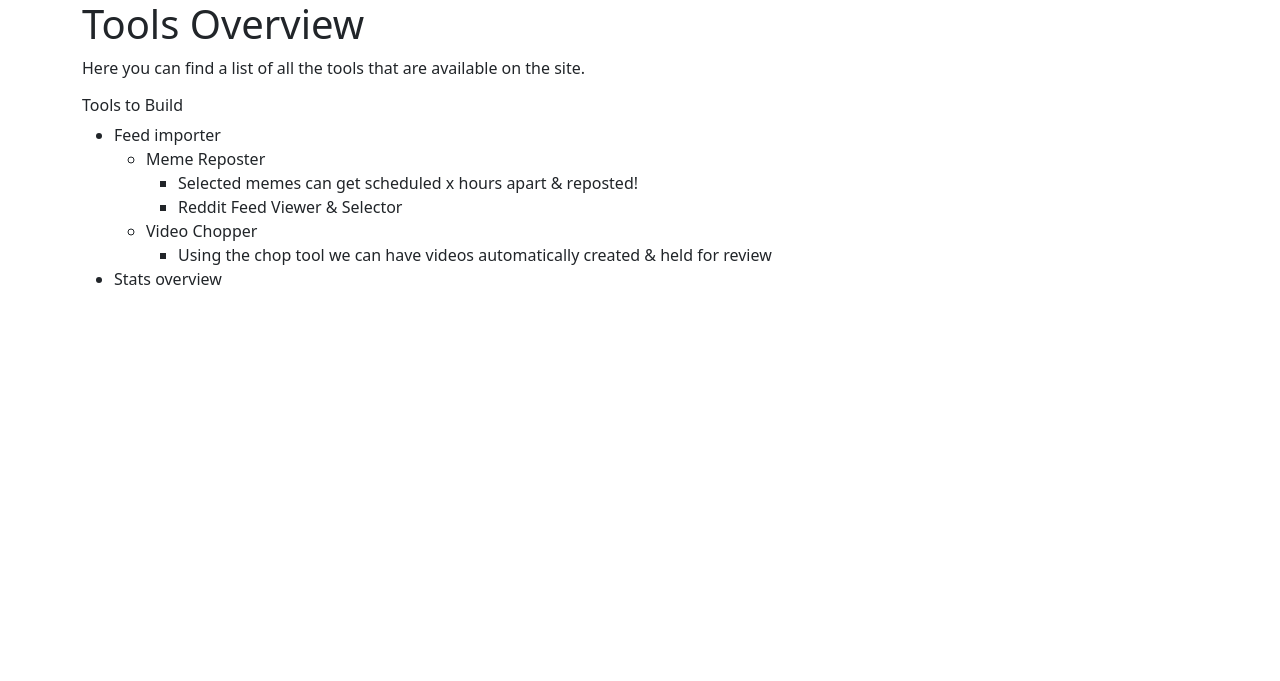
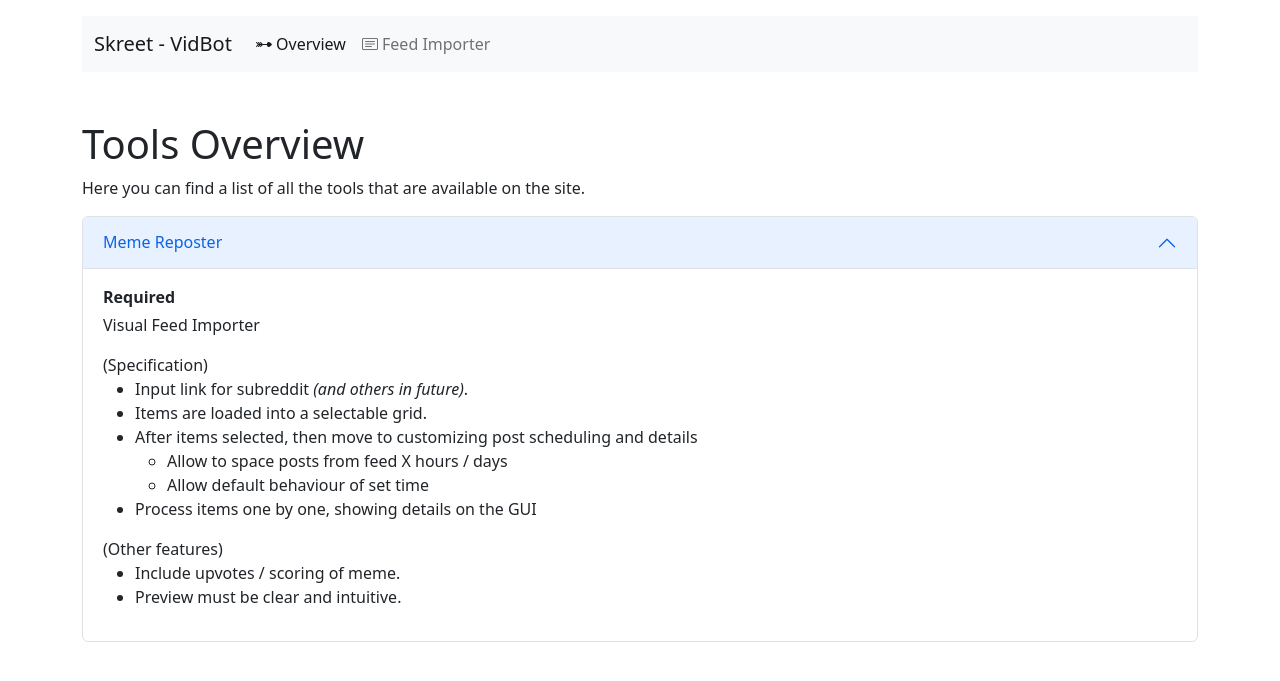
Before and after one commit to Islati/smm-tool-suite, a Flask app: page / in a window 1280 px wide. Shown: the top 681 px of the page. Run offline with Flask 2, Linux system fonts and the light colour scheme; some libraries are stand-ins or nearby versions.

Commit message:
Modularized blueprints for application. Began working on feed navigator. Started implementing reddit using PRAW for scraping

```diff
--- a/bot/webapp/__init__.py
+++ b/bot/webapp/__init__.py
@@ -1,5 +1,7 @@
 from flask import Flask, current_app, render_template
 from bot.webapp.extensions import db, migrations, mail
+
+from bot.webapp.blueprints.feed_importer import feed_importer as feed_importer_blueprint
 
 
 def debug(message):
@@ -12,7 +14,7 @@ def debug(message):
 
 
 def create_app(configuration=None) -> Flask:
-    app = Flask(__name__, template_folder='emails', static_folder='static')
+    app = Flask(__name__, template_folder='templates', static_folder='static')
     app.config.from_object(configuration)
 
     db.init_app(app=app)
@@ -45,6 +47,8 @@ def create_app(configuration=None) -> Flask:
     def index():
         return render_template('index.html')
 
+    app.register_blueprint(feed_importer_blueprint)
+
     app.logger.info("Flask Application Created")
 
     return app
--- a/bot/webapp/app.py
+++ b/bot/webapp/app.py
@@ -1,4 +1,4 @@
 from bot.webapp import create_app
-from bot.webapp.config import Config
+from bot.webapp.config import Config, DefaultConfig
 
-app = create_app(Config())
+app = create_app(DefaultConfig())
--- /dev/null
+++ b/bot/webapp/blueprints/__init__.py
@@ -0,0 +1 @@
+from bot.webapp.blueprints.feed_importer import feed_importer as feed_importer_blueprint
--- a/bot/webapp/templates/base.html
+++ b/bot/webapp/templates/base.html
@@ -4,17 +4,81 @@
     <meta charset="utf-8">
     <meta name="viewport" content="width=device-width, initial-scale=1">
 
-<!--    Bootstrap Include -->
+
+    <!--    Bootstrap Include -->
     <link href="https://cdn.jsdelivr.net/npm/bootstrap@5.2.1/dist/css/bootstrap.min.css" rel="stylesheet"
           integrity="sha384-iYQeCzEYFbKjA/T2uDLTpkwGzCiq6soy8tYaI1GyVh/UjpbCx/TYkiZhlZB6+fzT" crossorigin="anonymous">
+
+    <!--    Bootstrap Icons -->
+    <link rel="stylesheet" href="https://cdn.jsdelivr.net/npm/bootstrap-icons@1.9.1/font/bootstrap-icons.css">
 
 
     <title>{% block title %} {% endblock %}"</title>
 </head>
 <body>
 
-{% block body %}
-{% endblock %}
+<div class="container">
+    {% block navbar %}
+        <div id="navigation-header">
+            <div class="row mb-5 mt-3">
+                <div class="col-12">
+                    <nav class="navbar navbar-expand-lg navbar-light bg-light">
+                        <div class="container-fluid">
+                            <a class="navbar-brand" href="#">Skreet - VidBot</a>
+                            <button class="navbar-toggler" type="button" data-bs-toggle="collapse"
+                                    data-bs-target="#navbarSupportedContent" aria-controls="navbarSupportedContent"
+                                    aria-expanded="false" aria-label="Toggle navigation">
+                                <span class="navbar-toggler-icon"></span>
+                            </button>
+                            <div class="collapse navbar-collapse" id="navbarSupportedContent">
+                                <ul class="navbar-nav me-auto mb-2 mb-lg-0">
+                                    <li class="nav-item">
+                                        <a class="nav-link active" aria-current="page" href="/"><i
+                                                class="bi bi-heart-arrow"></i> Overview</a>
+                                    </li>
+                                    <li class="nav-item">
+                                        <a class="nav-link" href="/feed-importer/"><i class="bi bi-card-text mr-1"></i>
+                                            Feed Importer</a>
+                                    </li>
+                                    {#                                    <li class="nav-item dropdown">#}
+                                    {#                                        <a class="nav-link dropdown-toggle" href="#" id="navbarDropdown" role="button"#}
+                                    {#                                           data-bs-toggle="dropdown" aria-expanded="false">#}
+                                    {#                                            Dropdown#}
+                                    {#                                        </a>#}
+                                    {#                                        <ul class="dropdown-menu" aria-labelledby="navbarDropdown">#}
+                                    {#                                            <li><a class="dropdown-item" href="#">Action</a></li>#}
+                                    {#                                            <li><a class="dropdown-item" href="#">Another action</a></li>#}
+                                    {#                                            <li>#}
+                                    {#                                                <hr class="dropdown-divider">#}
+                                    {#                                            </li>#}
+                                    {#                                            <li><a class="dropdown-item" href="#">Something else here</a></li>#}
+                                    {#                                        </ul>#}
+                                    {#                                    </li>#}
+                                    {#                                    <li class="nav-item">#}
+                                    {#                                        <a class="nav-link disabled" href="#" tabindex="-1"#}
+                                    {#                                           aria-disabled="true">Disabled</a>#}
+                                    {#                                    </li>#}
+                                </ul>
+                                {#                                <form class="d-flex">#}
+                                {#                                    <input class="form-control me-2" type="search" placeholder="Search"#}
+                                {#                                           aria-label="Search">#}
+                                {#                                    <button class="btn btn-outline-success" type="submit">Search</button>#}
+                                {#                                </form>#}
+                            </div>
+                        </div>
+                    </nav>
+                </div>
+            </div>
+
+        </div>
+    {% endblock %}
+
+    <div class="row">
+        {% block body %}
+        {% endblock %}
+    </div>
+</div>
+
 
 <!--Bootstrap-->
 <script src="https://cdn.jsdelivr.net/npm/bootstrap@5.2.1/dist/js/bootstrap.bundle.min.js"
--- a/bot/webapp/templates/index.html
+++ b/bot/webapp/templates/index.html
@@ -1,8 +1,7 @@
 {% extends "base.html" %}
 {% block title %}Tools Overview{% endblock %}
 {% block body %}
-
-    <div class="container">
+    <div class="container-fluid">
         <div class="row">
             <div class="col-sm-12">
                 <h1>Tools Overview</h1>
@@ -11,50 +10,42 @@
         </div>
 
         <div class="row">
-
-        </div>
-
-
-        <div class="row">
             <div class="col-sm-12">
-                <div class="accordian" id="toolsTodo">
-                    <h1 class="accordian-header" id="toolsAccordianHeader">
+                <div class="accordion" id="accordionExample">
+                    <div class="accordion-item">
+                        <h2 class="accordion-header" id="headingOne">
                             <button class="accordion-button" type="button" data-bs-toggle="collapse"
                                     data-bs-target="#collapseOne" aria-expanded="true" aria-controls="collapseOne">
-                            Tools to Build
+                                Meme Reposter
                             </button>
-                    </h1>
-                    <div id="collapseOne" class="accordian-collapse collapse show"
-                         aria-labelledby="toolsAccordianHeader" data-bs-parent="#toolsTodo">
-                        <div class="accordian-body">
+                        </h2>
+                        <div id="collapseOne" class="accordion-collapse collapse show" aria-labelledby="headingOne"
+                             data-bs-parent="#accordionExample">
+                            <div class="accordion-body">
+                                <strong>Required</strong>
+
+                                <p class="mt-1">Visual Feed Importer</p>
+                                <span class="fs-6 fw-light fw-italic">(Specification)</span>
                                 <ul>
-                                <li>Feed importer
+                                    <li>Input link for subreddit <i>(and others in future)</i>.</li>
+                                    <li>Items are loaded into a selectable grid.</li>
+                                    <li>After items selected, then move to customizing post scheduling and
+                                        details
                                         <ul>
-                                        <li>Meme Reposter
-                                            <ul>
-                                                <li>Selected memes can get scheduled x hours apart & reposted!</li>
-                                                <li>Reddit Feed Viewer & Selector</li>
+                                            <li>Allow to space posts from feed X hours / days</li>
+                                            <li>Allow default behaviour of set time</li>
                                         </ul>
                                     </li>
-                                        <li>
-                                            Video Chopper
+                                    <li>Process items one by one, showing details on the GUI</li>
+                                </ul>
+                                <span class="fs-6 fw-light fw-italic">(Other features)</span>
                                 <ul>
-                                                <li>Using the chop tool we can have videos automatically created & held
-                                                    for
-                                                    review
-                                                </li>
+                                    <li>Include upvotes / scoring of meme.</li>
+                                    <li>Preview must be clear and intuitive.</li>
                                 </ul>
-                                        </li>
-                                    </ul>
-                                </li>
-                                <li>Stats overview</li>
-
-                            </ul>
-
                             </div>
-
                         </div>
-
+                    </div>
                 </div>
 
             </div>
```
Also changed, not shown: bot/services/reddit.py (added, +31 -0 lines), bot/webapp/blueprints/feed_importer/__init__.py (added, +13 -0 lines), bot/webapp/blueprints/feed_importer/templates/feed_importer.html (added, +27 -0 lines), praw.ini (added, +31 -0 lines), 1 other file. Lines whose indentation alone changed are shown as unchanged.
